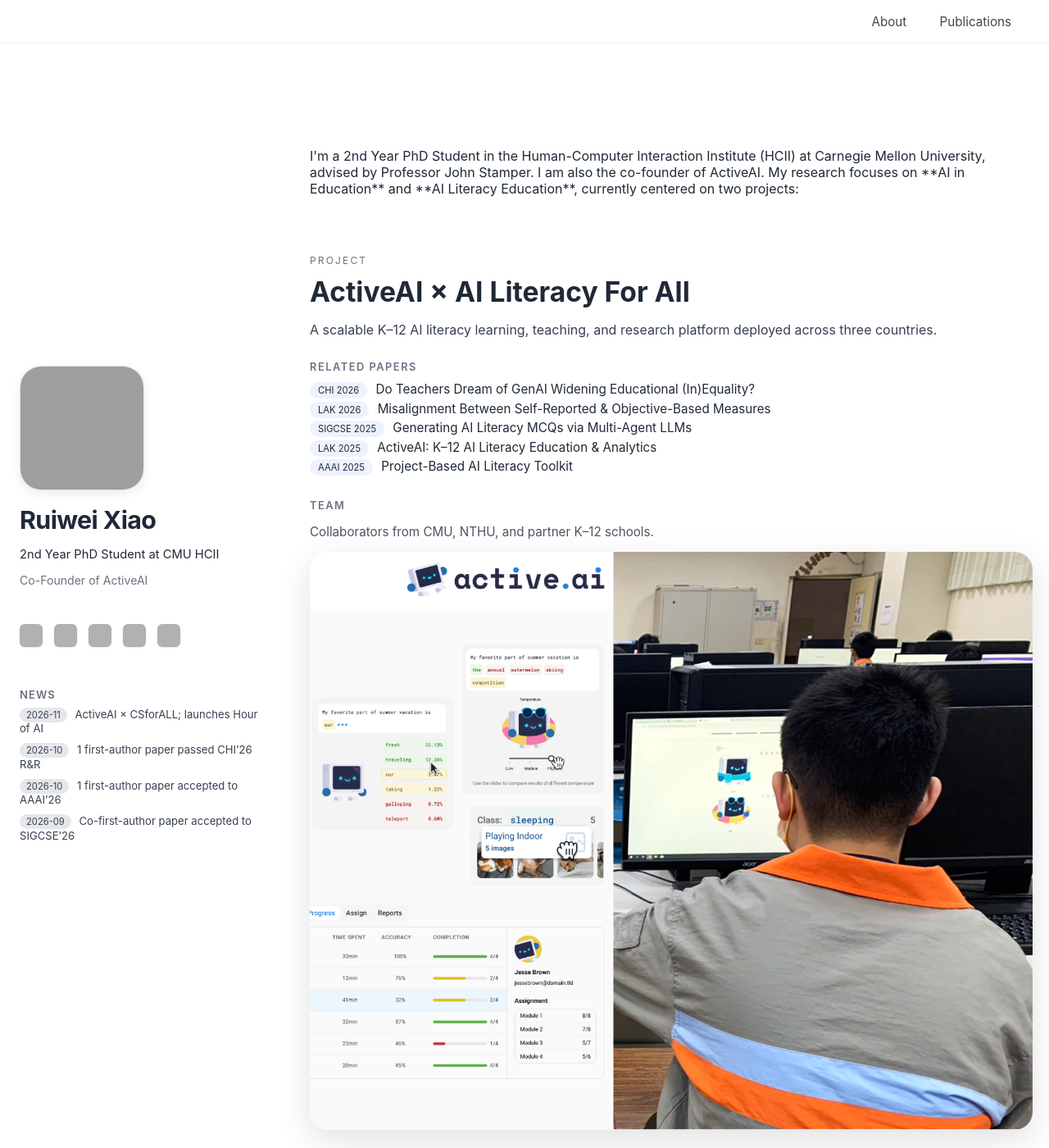
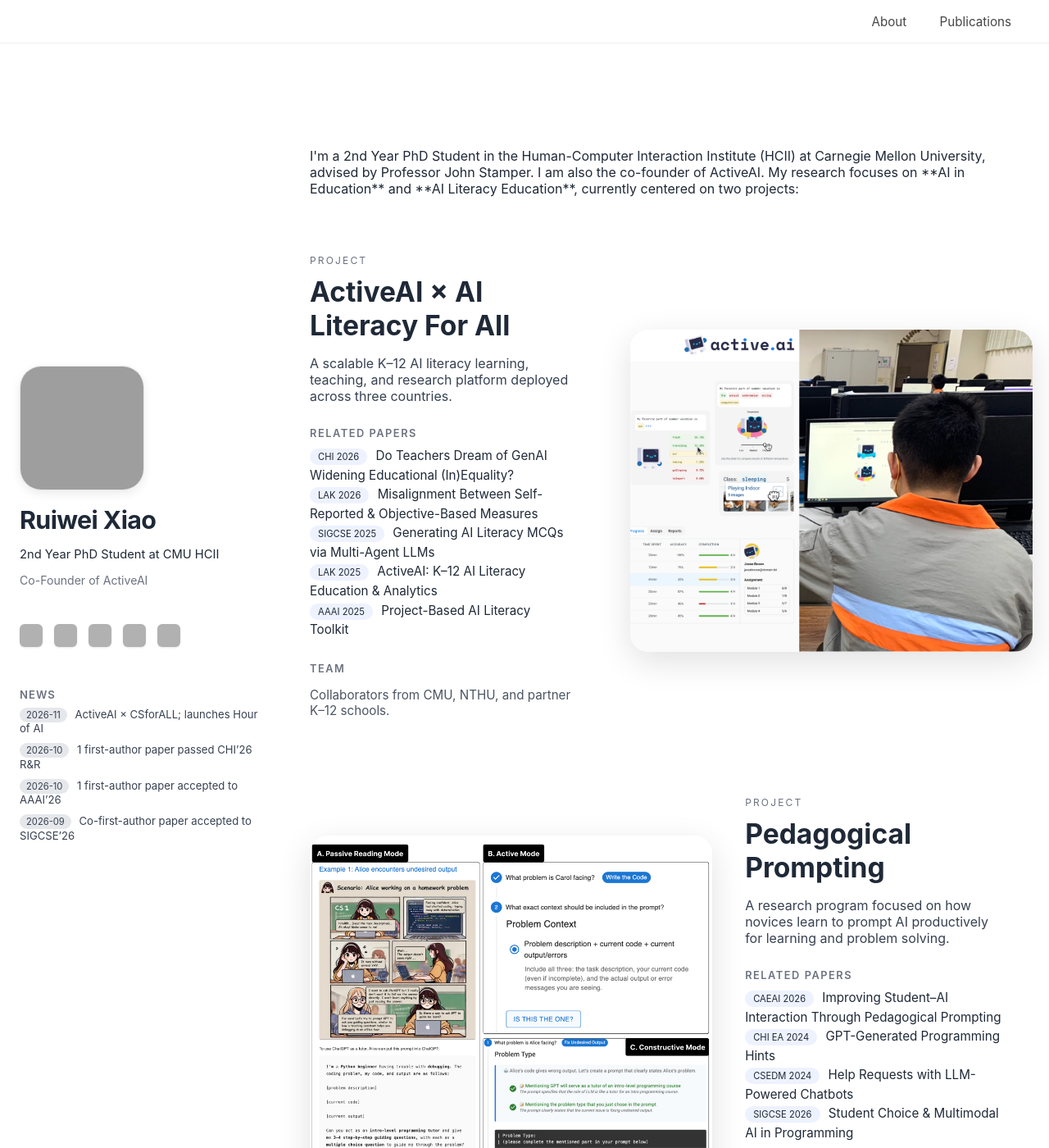
Before and after one commit to ruiwei-xiao/ruiwei-xiao.github.io, a Jekyll site: the page built from index.md, in a window 1280 px wide and 1400 px high. Shown: the whole window at 82% size. Built offline with Jekyll 4.4.1, drawn with Linux system fonts in a browser that asks for light colours; grey boxes are pictures that could not be loaded.

Commit message:
Update style.css

```diff
--- a/assets/css/style.css
+++ b/assets/css/style.css
@@ -579,8 +579,17 @@
 .project-hero {
   display: grid;
   grid-template-columns: 1.4fr 1fr;
-  gap: 48px;
-  margin: 90px 0;
+  gap: 40px;
+  margin: 80px 0;
+  padding: 0;
+  align-items: center;
+}
+
+.project-hero-image-right {
+  display: grid;
+  grid-template-columns: 1fr 1.4fr;
+  gap: 40px;
+  margin: 80px 0;
   padding: 0;
   align-items: center;
 }
```
